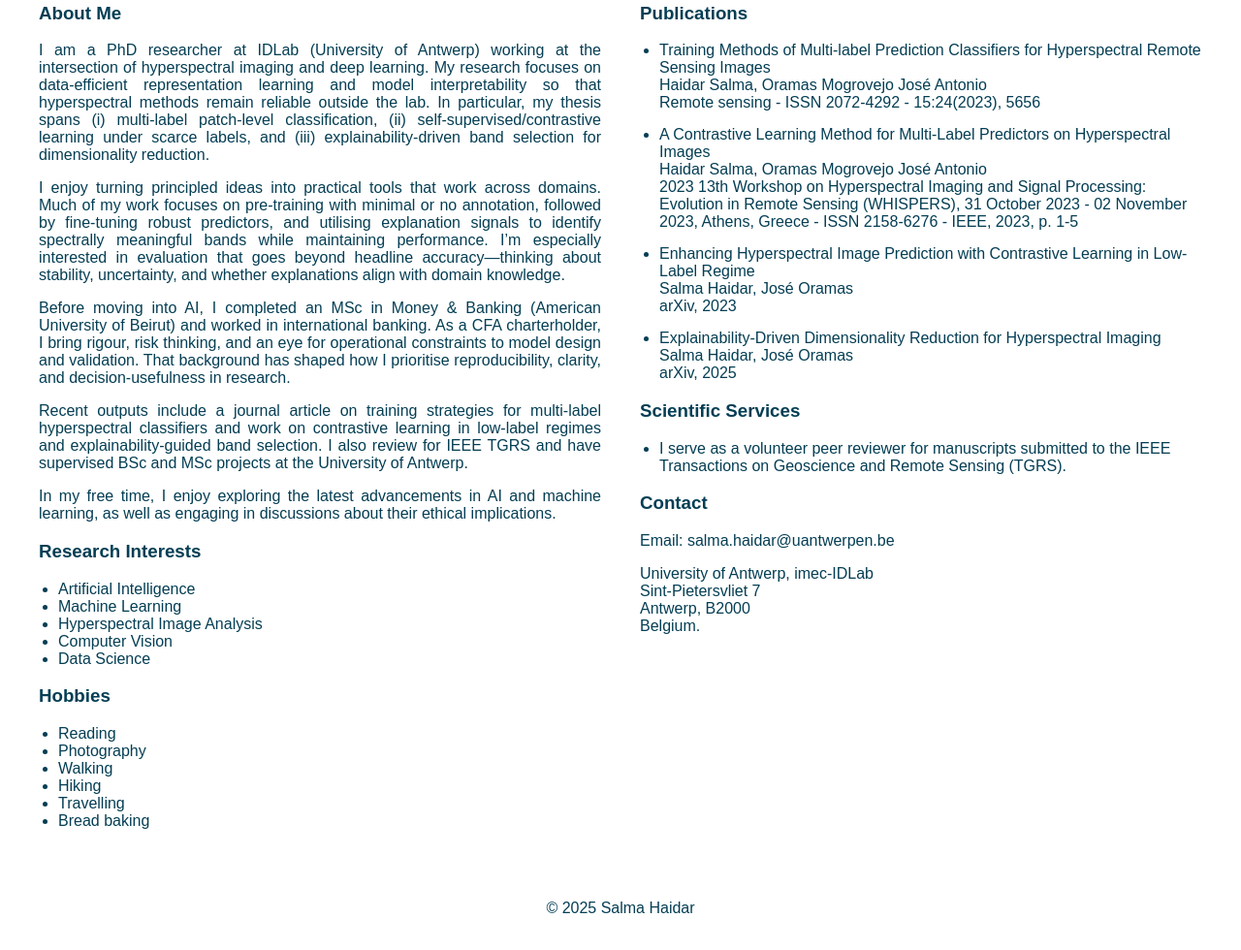
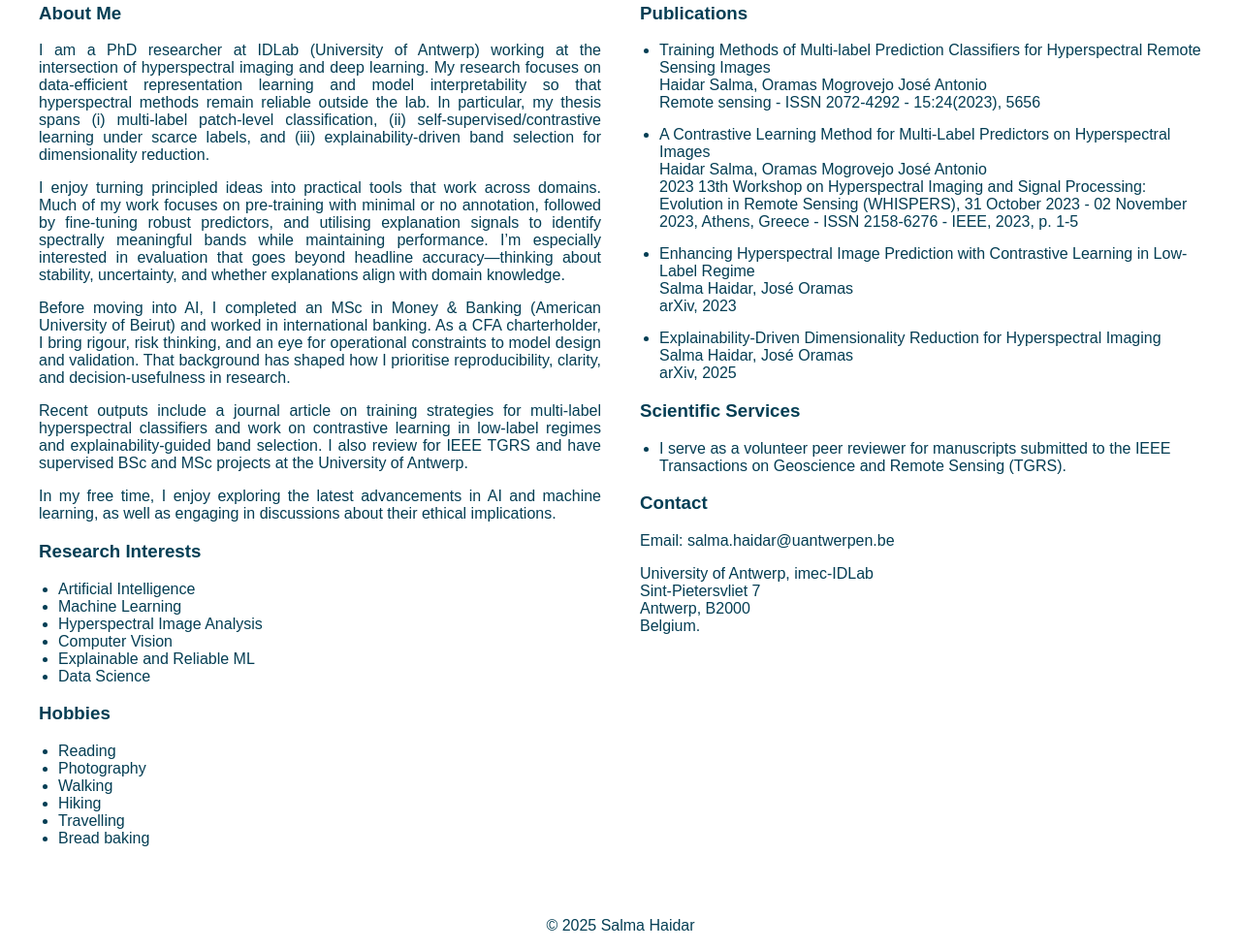
Before and after one commit to SalmaHaidar/SalmaHaidar.github.io, a plain HTML site: page index.html in a window 1280 px wide. Shown: the part 258-1238 px from the top of the page at 97% size. Drawn offline with Linux system fonts and the light colour scheme; some icons are missing.

Commit message:
Update to Research Interest

```diff
--- a/index.html
+++ b/index.html
@@ -49,6 +49,7 @@
                     <li>Machine Learning</li>
                     <li>Hyperspectral Image Analysis</li>
                     <li>Computer Vision</li>
+                    <li>Explainable and Reliable ML</li>
                     <li>Data Science</li>
                 </ul>
             </section>
```
